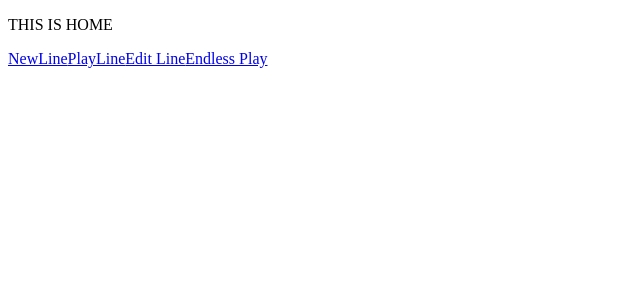
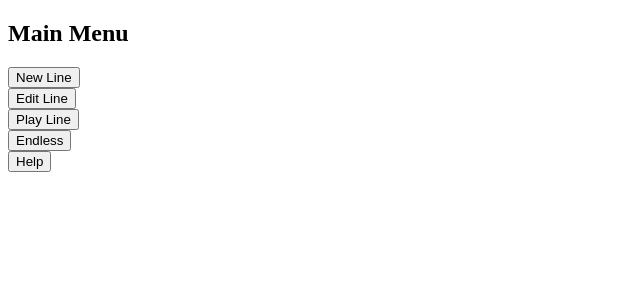
Before and after one commit to BrettBuhler/opening, a React (Create React App) app: page / in a window 1280 px wide. Shown: the top 300 px of the page, without its empty margins (0-640 px from the left). Built offline with nearby package versions, Linux system fonts and the light colour scheme; no server answers.

Commit message:
Update Home.jsx
updated the Home component to use the custom menu component.

```diff
--- a/src/components/Home.jsx
+++ b/src/components/Home.jsx
@@ -1,18 +1,32 @@
 import React from 'react'
-import { Link } from 'react-router-dom'
+import { useState } from 'react'
+import { Link, Navigate } from 'react-router-dom'
+import Menu from './Menu'
 
-const Home = ({}) => {
-    return (
-        <div id='menu'>
-            <div id='menu-items'>
-                <p>THIS IS HOME</p>
-                <Link to='/newline'>NewLine</Link>
-                <Link to='/playline'>PlayLine</Link>
-                <Link to='/editline'>Edit Line</Link>
-                <Link to='/endless'>Endless Play</Link>
-            </div>
-        </div>
-    )
+const Home = () => {
+    const [option, setOption] = useState(false)
+    if (!option){
+        return (
+            <Menu items={['New Line', 'Edit Line', 'Play Line', 'Endless', 'Help']} menuName={'Main Menu'} setOption={setOption}/>
+        )
+    } else {
+        switch(option){
+            case 'New Line':
+                return <Navigate to='/newline'/>
+                break
+            case 'Edit Line':
+                return <Navigate to='/editline'/>
+                break
+            case 'Play Line':
+                return <Navigate to='/playline'/>
+                break
+            case 'Endless':
+                return <Navigate to='/endless'/>
+                break
+            default:
+                return <Navigate to='/'/>
+        }
+    }
 }
 
 export default Home
```
